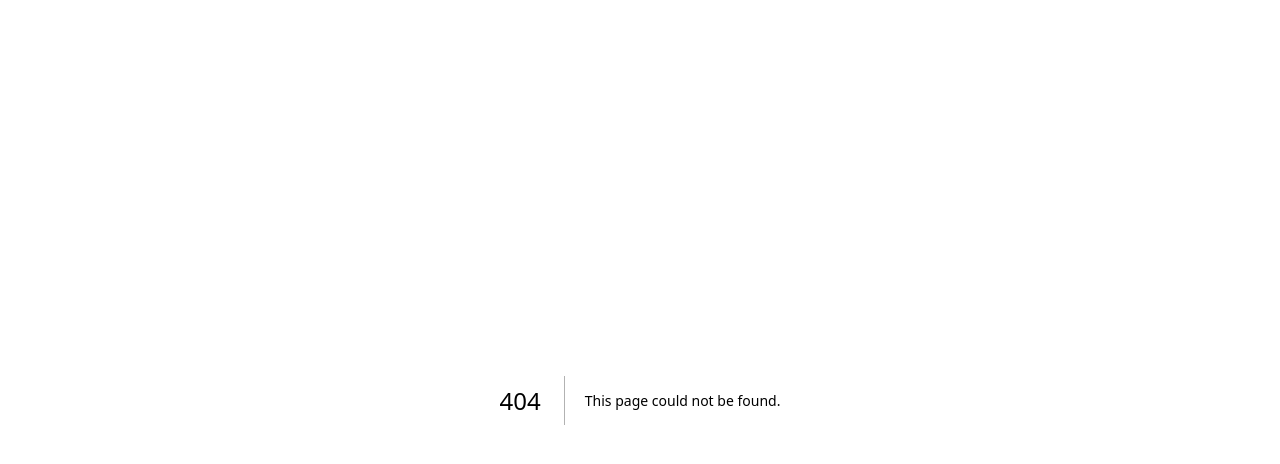
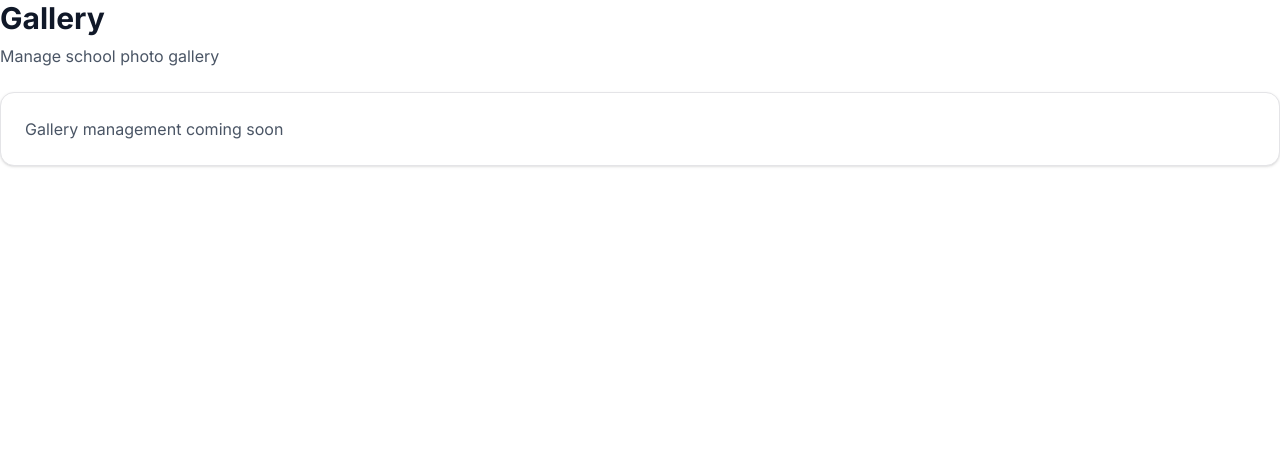
Before and after one commit to fjrhub/smkpgrimojokerto, a Next.js app: page /dashboard/gallery in a window 1280 px wide. Before the commit this address had no page. Shown: the top 464 px of the page. Built offline with nearby package versions, Linux system fonts and the light colour scheme.

Commit message:
feat: add gallery page to dashboard

```diff
--- /dev/null
+++ b/app/dashboard/gallery/page.js
@@ -0,0 +1,20 @@
+'use client'
+
+import { Card, CardContent, CardHeader, CardTitle } from '@/components/ui/card'
+
+export default function GalleryPage() {
+  return (
+    <div className="space-y-6">
+      <div>
+        <h1 className="text-3xl font-bold text-gray-900">Gallery</h1>
+        <p className="text-gray-600 mt-2">Manage school photo gallery</p>
+      </div>
+
+      <Card>
+        <CardContent className="p-6">
+          <p className="text-gray-600">Gallery management coming soon</p>
+        </CardContent>
+      </Card>
+    </div>
+  )
+}
```
